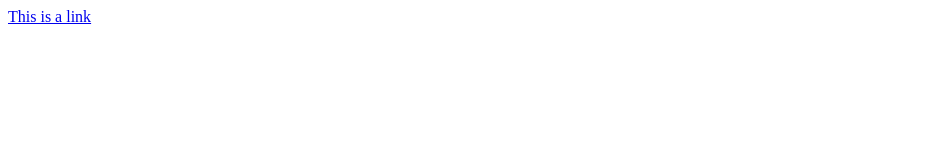
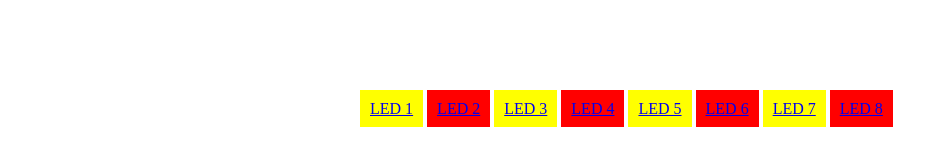
Before and after one commit to bmf/light-array, a plain HTML site: page index.html in a window 1280 px wide. Shown: the whole page, without its empty margins (0-948 px from the left). Drawn offline with Linux system fonts and the light colour scheme.

Commit message:
added style

```diff
--- /dev/null
+++ b/css/master.css
@@ -0,0 +1,18 @@
+ul.led_array{
+  width: 600px;
+  margin: 100px auto 0 auto;
+}
+
+ul.led_array li{
+  display:inline;
+  padding: 10px 10px 10px 10px;
+
+}
+
+ul.led_array li:nth-child(odd){
+  background-color:yellow;
+}
+
+ul.led_array li:nth-child(even){
+  background-color:red;
+}
--- a/index.html
+++ b/index.html
@@ -1,13 +1,19 @@
 <html>
 <head>
 	<title>Events testing</title>
-
+	<link rel="stylesheet" href="css/master.css" media="screen"  charset="utf-8">
 </head>
 <body>
-	<div id="message"></div>
-	<p>
-		<a href="#" id="watch">This is a link</a>
-	</p>
+	<ul class="led_array">
+		<li><a href="#" id="led_1">LED 1</a></li>
+		<li><a href="#" id="led_2">LED 2</a></li>
+		<li><a href="#" id="led_3">LED 3</a></li>
+		<li><a href="#" id="led_4">LED 4</a></li>
+		<li><a href="#" id="led_5">LED 5</a></li>
+		<li><a href="#" id="led_6">LED 6</a></li>
+		<li><a href="#" id="led_7">LED 7</a></li>
+		<li><a href="#" id="led_8">LED 8</a></li>
+	</ul>
 	<script type="text/javascript" src="js/events.js"></script>
 </body>
 </html>
```
